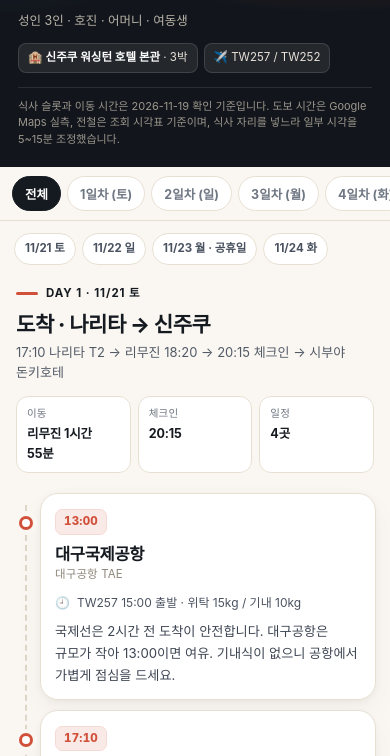
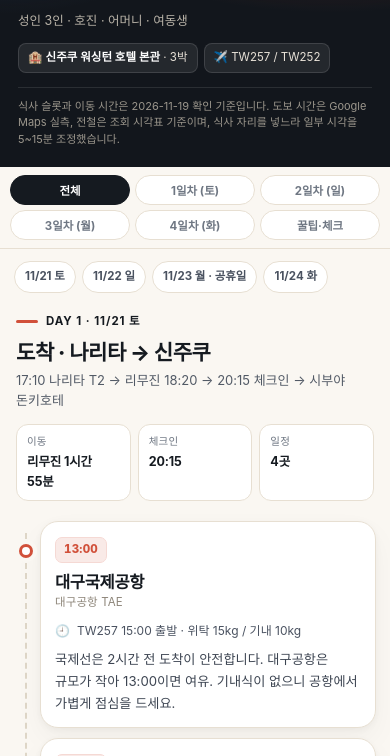
Before and after one commit to nam3290/tokyo-trip-2026, a plain HTML site: page index.html in a window 390 px wide. Shown: the part 82-838 px from the top of the page. Drawn offline with Linux system fonts and the light colour scheme.

Commit message:
모바일 탭바 2줄 배치로 6개 탭 모두 노출

```diff
--- a/assets/style.css
+++ b/assets/style.css
@@ -263,3 +263,10 @@ details.more[open] summary::after{content:"▴"}
   .card h3{font-size:17.5px}
 }
 @media (prefers-reduced-motion:reduce){*{transition:none!important; animation:none!important}}
+
+/* 좁은 화면: 탭 6개를 2줄로 모두 보이게 */
+@media (max-width: 430px){
+  .tabbar{display:grid; grid-template-columns:repeat(3,minmax(0,1fr)); gap:5px; padding:8px 10px; overflow:visible}
+  .tab{justify-content:center; padding:6px 4px; font-size:11.5px; white-space:nowrap}
+  .tab .now{width:4px;height:4px}
+}
```
